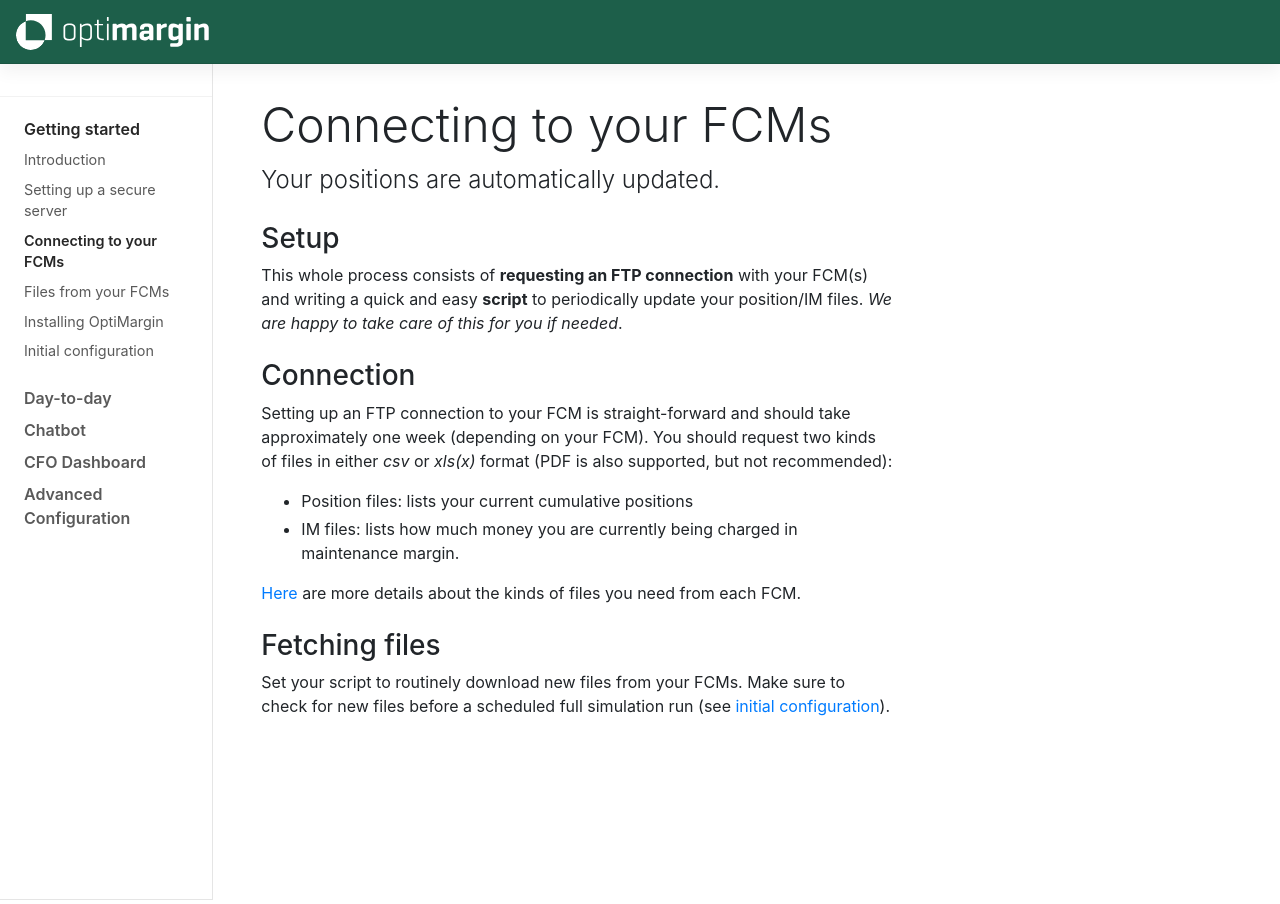
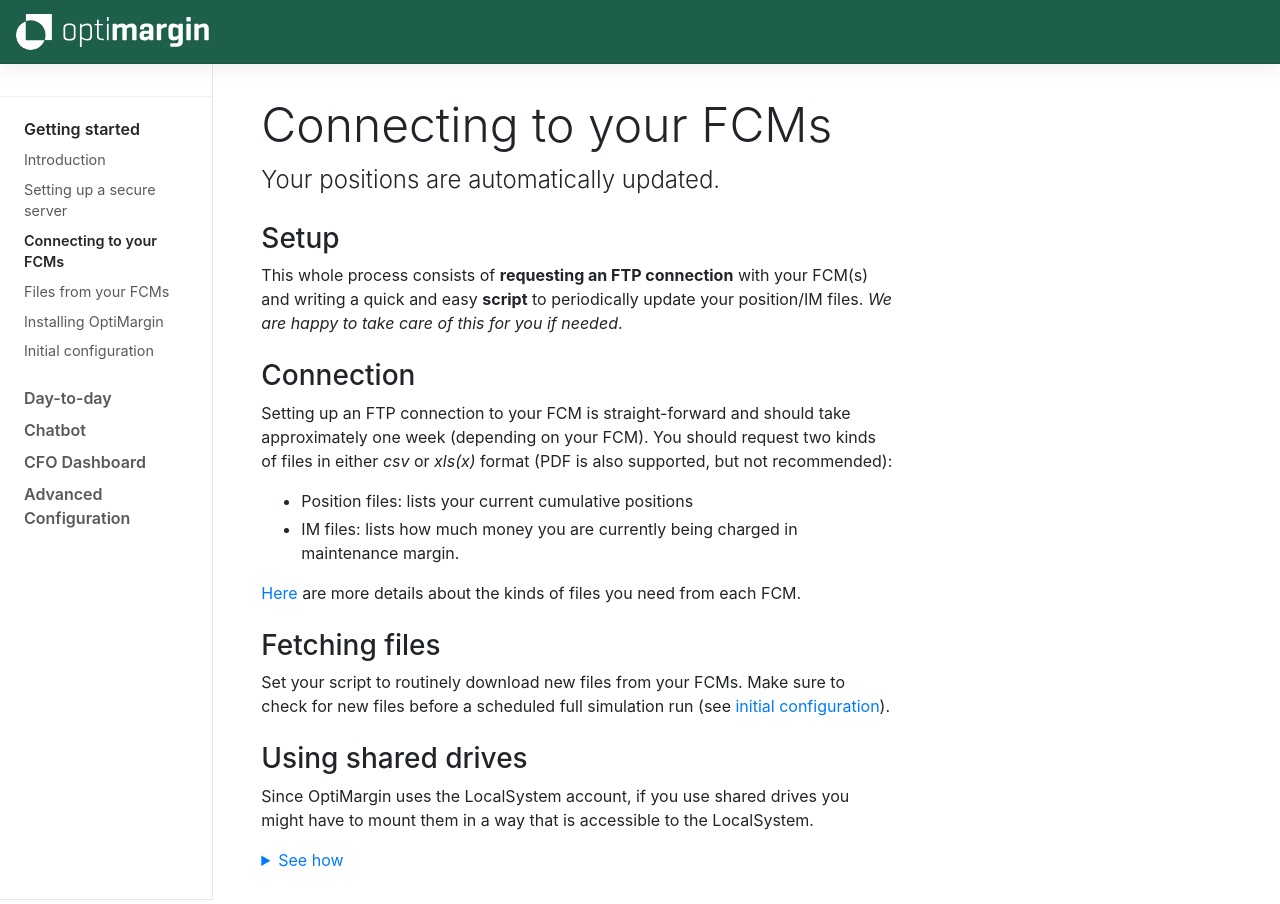
Before and after one commit to optimargin/optimargin.github.io, a Jekyll site: the page built from docs/getting-started/fcm-connection.md, in a window 1280 px wide. Built offline with Jekyll 4.4.1, drawn with Linux system fonts in a browser that asks for light colours.

Commit message:
instructions for UNC

```diff
--- a/docs/getting-started/fcm-connection.md
+++ b/docs/getting-started/fcm-connection.md
@@ -27,3 +27,21 @@
 ### Fetching files
 
 Set your script to routinely download new files from your FCMs. Make sure to check for new files before a scheduled full simulation run (see [initial configuration]({{ site.baseurl }}/docs/getting-started/configuration/)).
+
+### Using shared drives
+
+Since OptiMargin uses the LocalSystem account, if you use shared drives you might have to mount them in a way that is accessible to the LocalSystem.
+<details>
+<summary class="text-primary mb-3">See how</summary>
+{% capture markdown %}
+- download the [PSTools Suite](https://docs.microsoft.com/en-us/sysinternals/downloads/pstools) from Microsoft
+- extract the folder
+- search for the `Command Prompt` on the Windows menu, right click, and select `Run as administrator`
+- change the directory to the folder you just downloaded and extracted
+- run the command `psexec -i -s cmd.exe`. An new command window will pop up
+- in the new window, run the command `net use * &lt;UNC PATH&gt; /persistent:yes`, replacing `&lt;UNC PATH&gt;` with your UNC path. If you use a username/password, use them like this: `net use * &lt;UNC PATH&gt; /user:&lt;username&gt; &lt;password&gt; /persistent:yes`
+- take a note of the Drive letter assigned (for example, "Drive Z: is now connected...")
+- now you can use this Drive letter in the OptiMargin App
+{% endcapture %}
+{{ markdown | markdownify }}
+</details>
```
